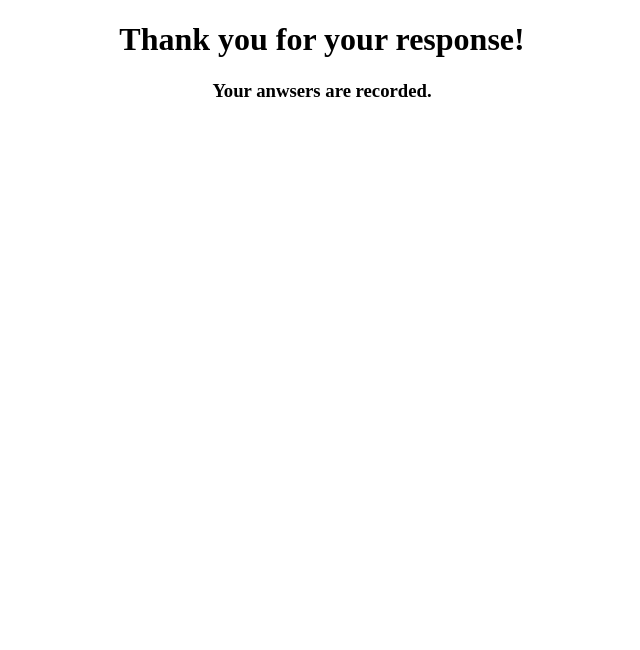
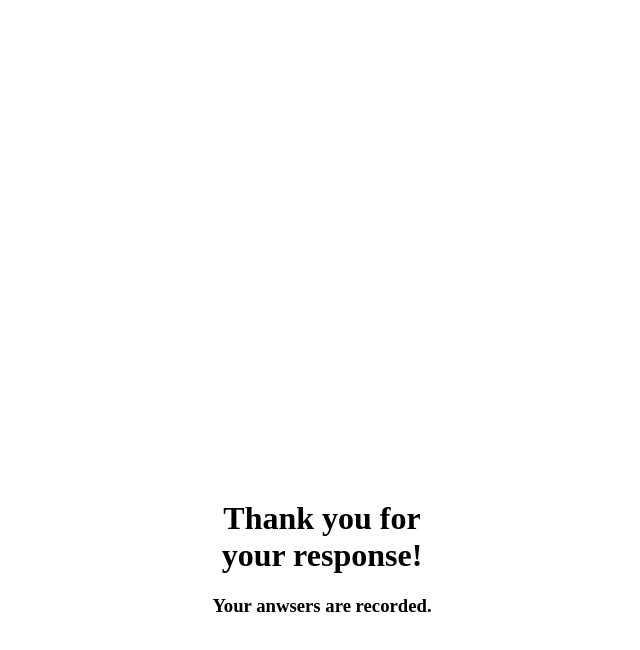
Before and after one commit to JenBaldonado/thank-you-page, a plain HTML site: page index.html in a window 1280 px wide. Shown: the whole page, without its empty margins (318-958 px from the left). Drawn offline with Linux system fonts and the light colour scheme.

Commit message:
Update index.html

```diff
--- a/index.html
+++ b/index.html
@@ -11,6 +11,11 @@
         {
             text-align: center;
         }
+
+        div {
+         margin: 500px;
+        }
+
     </style>
 
 
```
